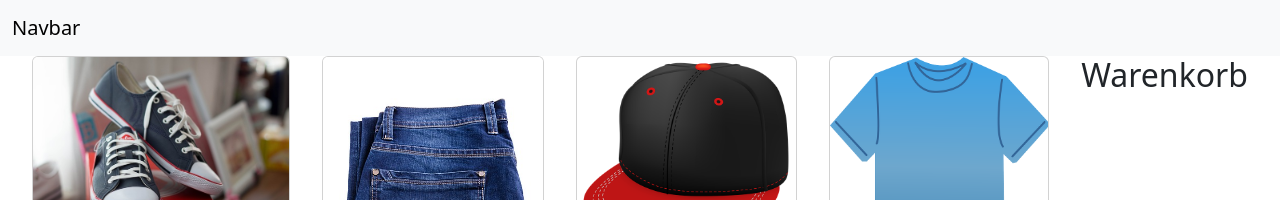
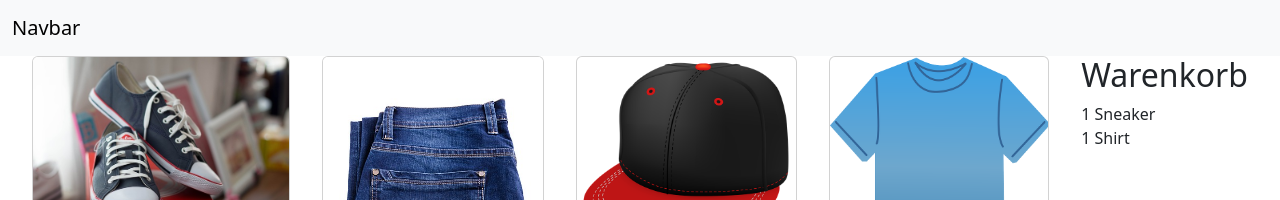
Before and after one commit to sjaroni/onlineshop, a React (Create React App) app: page / in a window 1280 px wide. Shown: the top 200 px of the page. Built offline with nearby package versions, Linux system fonts and the light colour scheme.

Commit message:
feat: update to react 18

```diff
--- a/package.json
+++ b/package.json
@@ -6,8 +6,8 @@
     "@testing-library/jest-dom": "^5.17.0",
     "@testing-library/user-event": "^12.5.0",
     "bootstrap": "^5.3.3",
-    "react": "^17.0.2",
-    "react-dom": "^17.0.2",
+    "react": "^18.0.2",
+    "react-dom": "^18.0.2",
     "react-scripts": "5.0.1",
     "web-vitals": "^2.1.4"
   },
--- a/src/components/shopping-cart.jsx
+++ b/src/components/shopping-cart.jsx
@@ -1,11 +1,29 @@
 import React, { Component } from 'react';
 
 class ShoppingCart extends Component {
-  state = {};
+  state = {
+    items: [
+    {
+      amount: 1,
+      name: 'Sneaker',
+      price: 149.95
+    },
+    {
+      amount: 1,
+      name: 'Shirt',
+      price: 39.99
+    },
+  ]
+  };
+
+
   render() {
     return (
       <div className="shopping-cart">
         <h2>Warenkorb</h2>
+
+        { this.state.items.map(item => <div key={item.name}>{ item.amount} { item.name} </div>)}
+
       </div>
     );
   }
--- a/src/index.js
+++ b/src/index.js
@@ -1,7 +1,9 @@
 import React from 'react';
-import ReactDom from 'react-dom';
+import ReactDom from 'react-dom/client';
 import 'bootstrap/dist/css/bootstrap.min.css';
 import './index.css'
 
 import App from './App';
-ReactDom.render(<App/>, document.getElementById('root'));
+
+const root = ReactDom.createRoot(document.getElementById('root'));
+root.render(<App></App>);
```
Also changed, not shown: 1 other file (tests, documents, lock files or other folders).
